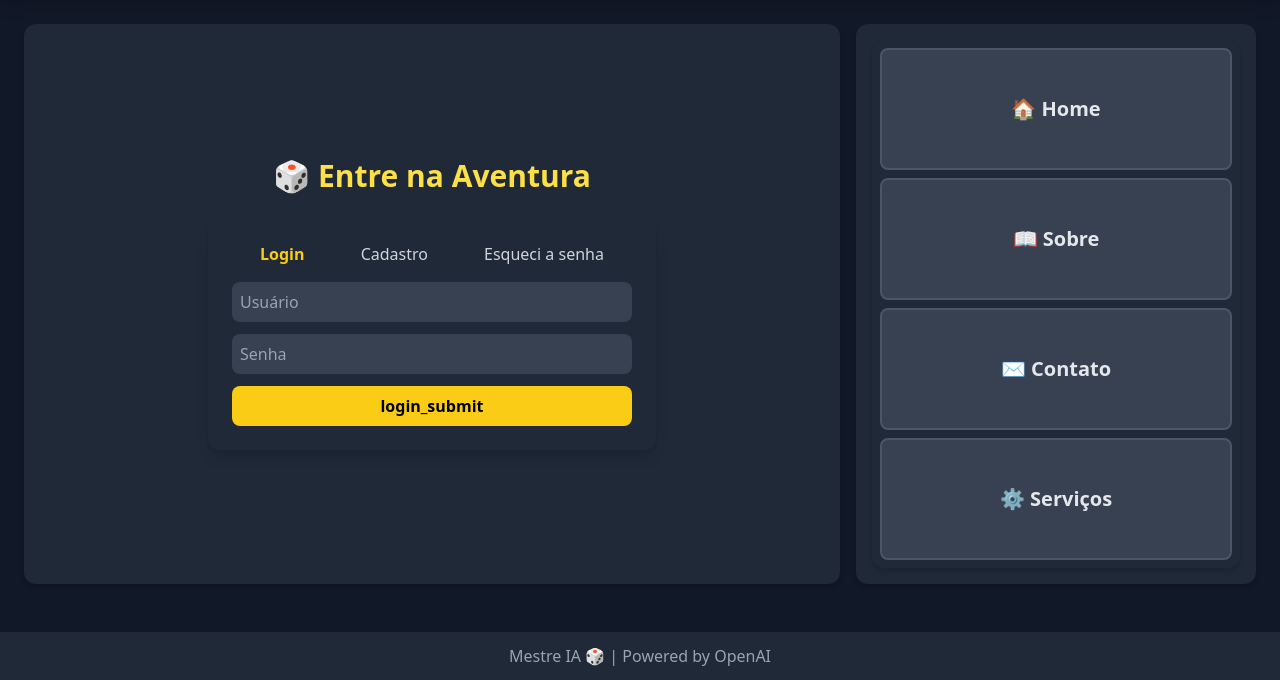
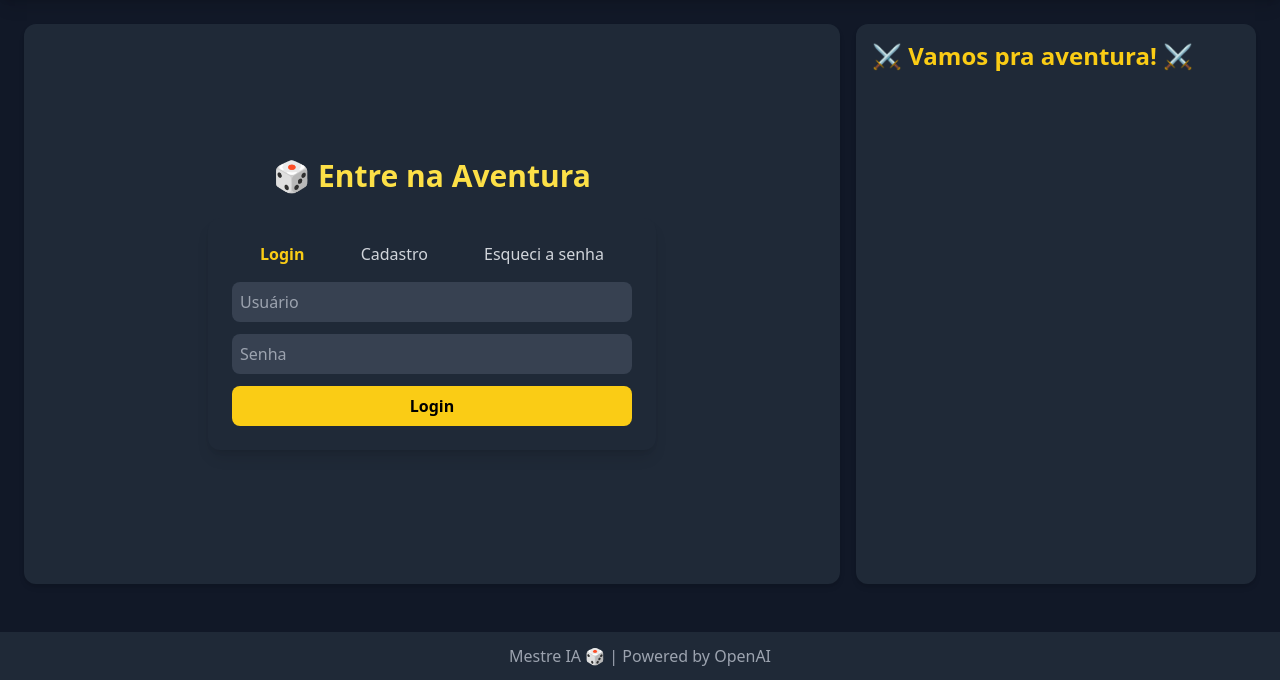
Before and after one commit to BrunoReis136/corujal_rpg, a Flask app: page / in a window 1280 px wide. Shown: the part 128-808 px from the top of the page. Run offline with Flask 3, Linux system fonts and the light colour scheme; some libraries are stand-ins or nearby versions.

Commit message:
Update home.html

```diff
--- a/templates/home.html
+++ b/templates/home.html
@@ -3,8 +3,6 @@
 {% block title %}Bem-vindo ao RPG{% endblock %}
 
 {% block content %}
-
-
 <div class="flex flex-col items-center justify-center h-full">
   <h2 class="text-3xl font-bold text-yellow-300 mb-6">🎲 Entre na Aventura</h2>
 
@@ -26,7 +24,7 @@
         {{ login_form.password(class_="w-full p-2 rounded-lg bg-gray-700 text-gray-200", placeholder="Senha") }}
       </div>
       <div>
-        {{ login_form.submit(class_="w-full bg-yellow-400 text-black font-bold py-2 rounded-lg", value="login_submit") }}
+        <button type="submit" name="login_submit" class="w-full bg-yellow-400 text-black font-bold py-2 rounded-lg">Login</button>
       </div>
     </form>
 
@@ -43,13 +41,13 @@
         {{ signup_form.password1(class_="w-full p-2 rounded-lg bg-gray-700 text-gray-200", placeholder="Senha") }}
       </div>
       <div class="mb-3">
-        {{ signup_form.password2(class_="w-full p-2 rounded-lg bg-gray-700 text-gray-200", placeholder="Confirme a Senha" ) }}
+        {{ signup_form.password2(class_="w-full p-2 rounded-lg bg-gray-700 text-gray-200", placeholder="Confirme a Senha") }}
       </div>
 
       {{ signup_form.recaptcha }}
 
       <div>
-        {{ signup_form.submit(class_="w-full bg-green-400 text-black font-bold py-2 rounded-lg", value="signup_submit") }}
+        <button type="submit" name="signup_submit" class="w-full bg-green-400 text-black font-bold py-2 rounded-lg">Cadastrar</button>
       </div>
     </form>
 
@@ -63,28 +61,11 @@
       {{ forgot_form.recaptcha }}
 
       <div>
-        {{ forgot_form.submit(class_="w-full bg-blue-400 text-black font-bold py-2 rounded-lg", value="forgot_submit") }}
+        <button type="submit" name="forgot_submit" class="w-full bg-blue-400 text-black font-bold py-2 rounded-lg">Enviar</button>
       </div>
     </form>
   </div>
 </div>
-{% endblock %}
-
-{% block sidebar %}
-<nav class="flex flex-col h-full gap-2 p-2 bg-gray-800 rounded-xl shadow-md">
-  <a href="{{ url_for('home') }}" class="flex-1 flex items-center justify-center px-4 py-2 rounded-lg border-2 border-gray-600 hover:border-yellow-400 bg-gray-700 text-gray-200 hover:bg-yellow-500 hover:text-black font-bold text-xl transition-all duration-300 transform hover:scale-105">
-    🏠 Home
-  </a>
-  <a href="{{ url_for('sobre') }}" class="flex-1 flex items-center justify-center px-4 py-2 rounded-lg border-2 border-gray-600 hover:border-yellow-400 bg-gray-700 text-gray-200 hover:bg-yellow-500 hover:text-black font-bold text-xl transition-all duration-300 transform hover:scale-105">
-    📖 Sobre
-  </a>
-  <a href="{{ url_for('contato') }}" class="flex-1 flex items-center justify-center px-4 py-2 rounded-lg border-2 border-gray-600 hover:border-yellow-400 bg-gray-700 text-gray-200 hover:bg-yellow-500 hover:text-black font-bold text-xl transition-all duration-300 transform hover:scale-105">
-    ✉️ Contato
-  </a>
-  <a href="{{ url_for('servicos') }}" class="flex-1 flex items-center justify-center px-4 py-2 rounded-lg border-2 border-gray-600 hover:border-yellow-400 bg-gray-700 text-gray-200 hover:bg-yellow-500 hover:text-black font-bold text-xl transition-all duration-300 transform hover:scale-105">
-    ⚙️ Serviços
-  </a>
-</nav>
 {% endblock %}
 
 {% block scripts %}
@@ -96,12 +77,9 @@
     el.classList.add("text-yellow-400");
   }
 
-  // Mostrar login por padrão quando carregar a página
   document.addEventListener("DOMContentLoaded", () => {
     const loginBtn = document.querySelector('[onclick*="login"]');
-    if (loginBtn) {
-      showForm("login", loginBtn);
-    }
+    if (loginBtn) showForm("login", loginBtn);
   });
 </script>
 {% endblock %}
```
